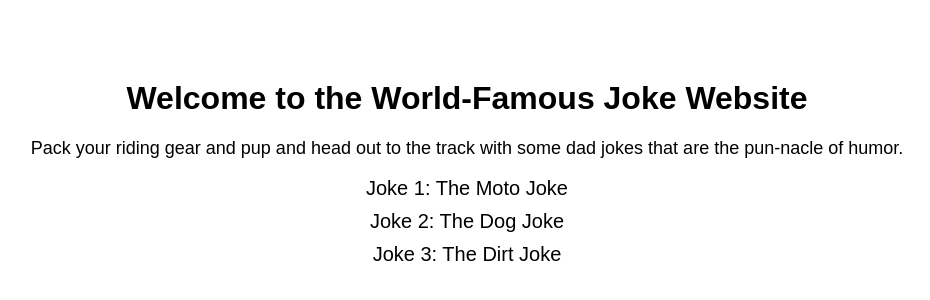
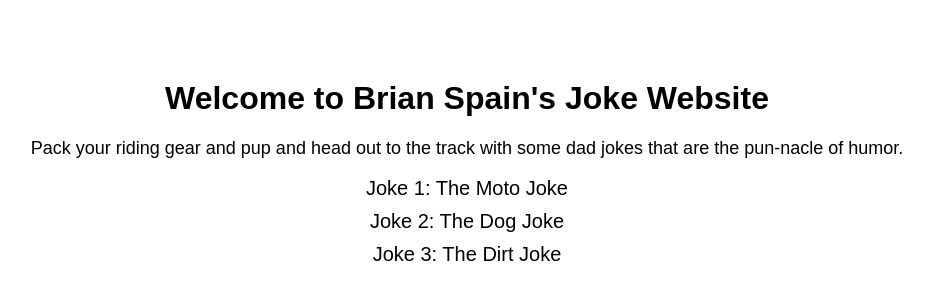
Before and after one commit to TheAltercation/final-website, a plain HTML site: page index.html in a window 1280 px wide. Shown: the part 230-530 px from the top of the page, without its empty margins (173-1103 px from the left). Drawn offline with Linux system fonts and the light colour scheme.

Commit message:
Update index.html

```diff
--- a/index.html
+++ b/index.html
@@ -49,7 +49,7 @@
 </head>
 <body>
     <div class="container">
-        <h1>Welcome to the World-Famous Joke Website</h1>
+        <h1>Welcome to Brian Spain's Joke Website</h1>
         <p>Pack your riding gear and pup and head out to the track with some dad jokes that are the pun-nacle of humor.</p>
         <ul>
             <li><a href="joke1.html">Joke 1: The Moto Joke</a></li>
```
